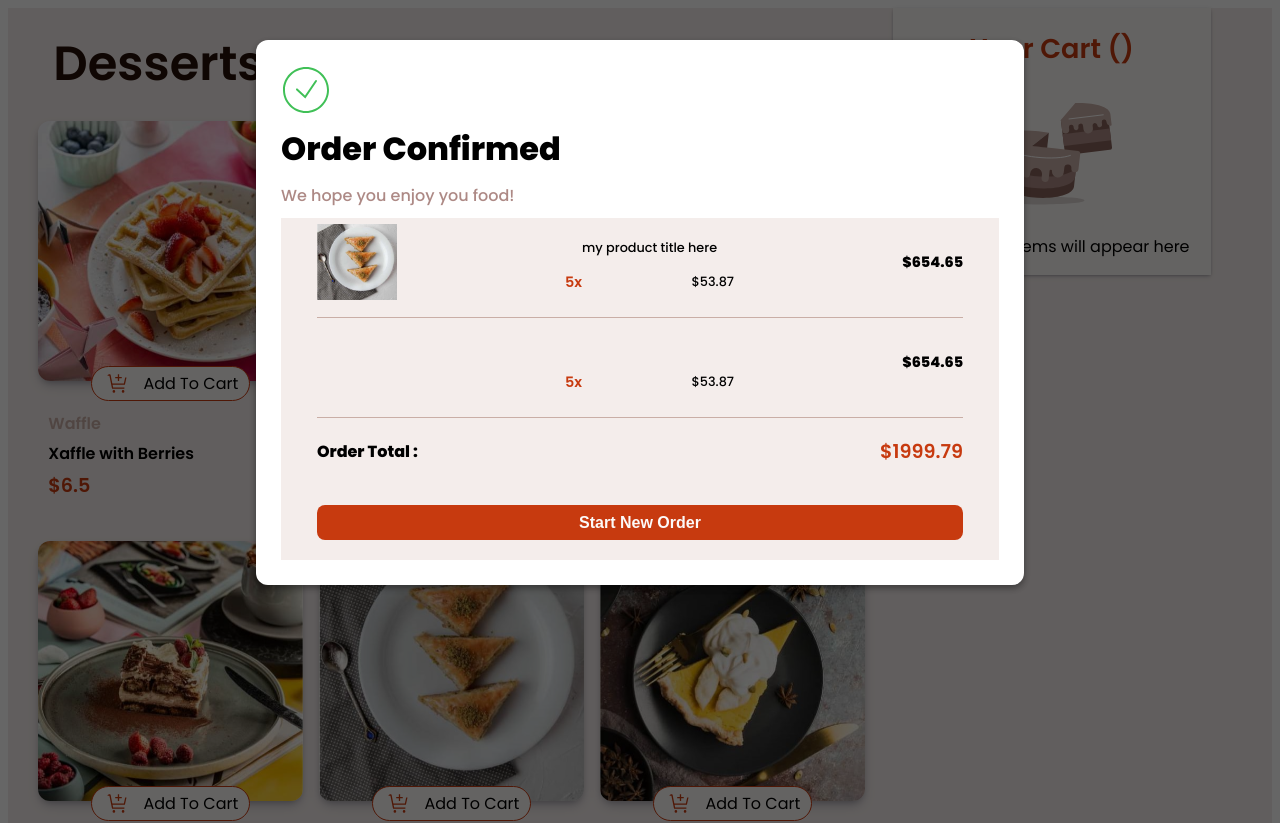
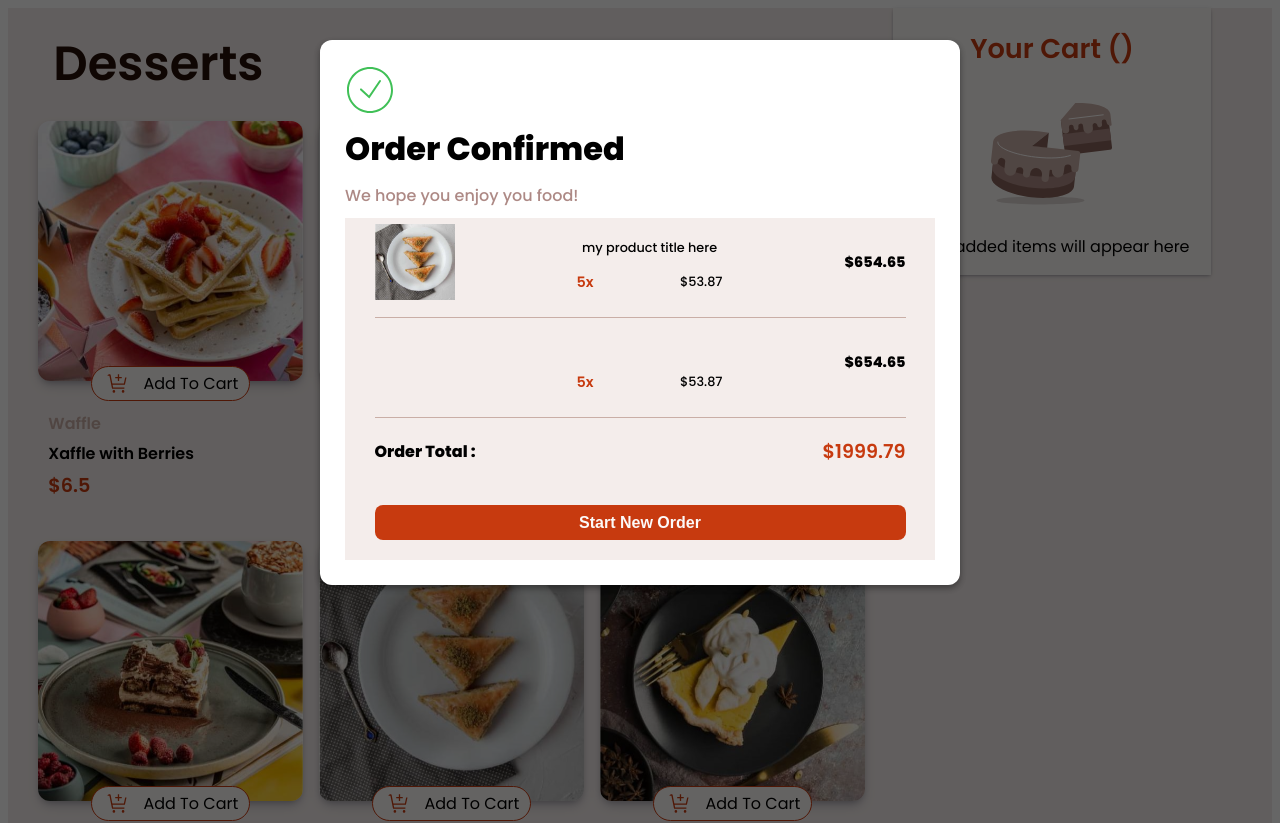
Before and after one commit to mohamedMachlou/angular-product-list, an Angular app: page / in a window 1280 px wide. Shown: the top 823 px of the page. Built offline with nearby package versions, Linux system fonts and the light colour scheme.

Commit message:
add media query size :992px to pop-up

```diff
--- a/src/app/product-list/components/show-product/show-product.component.css
+++ b/src/app/product-list/components/show-product/show-product.component.css
@@ -291,4 +291,11 @@
     left: 20%;
   }
 }
+/* Large devices (desktops, 992px and up) */
+@media (min-width: 992px) {
+  .popup {
+    width: 50%;
+    left: 25%;
+  }
+}
 /* End Media Queries */
```
